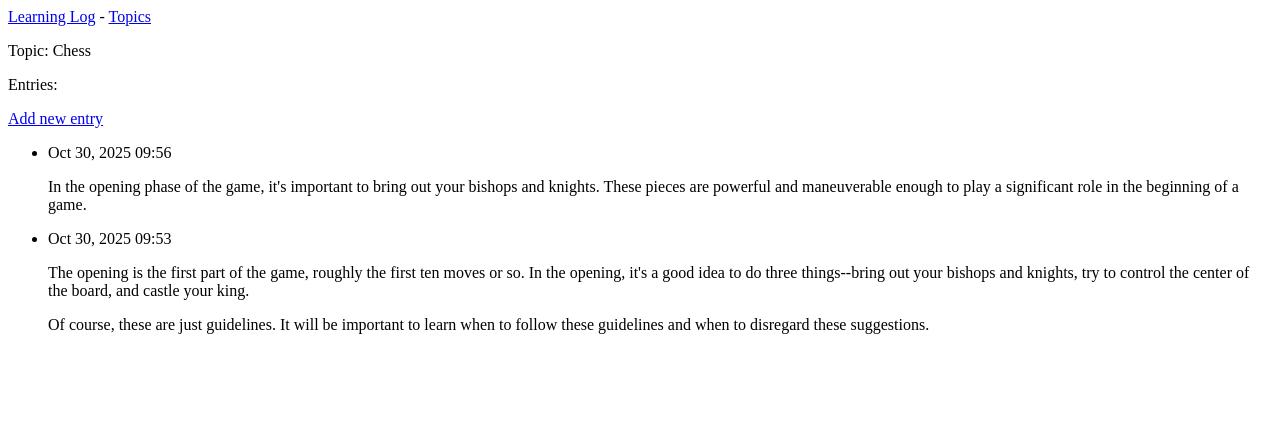
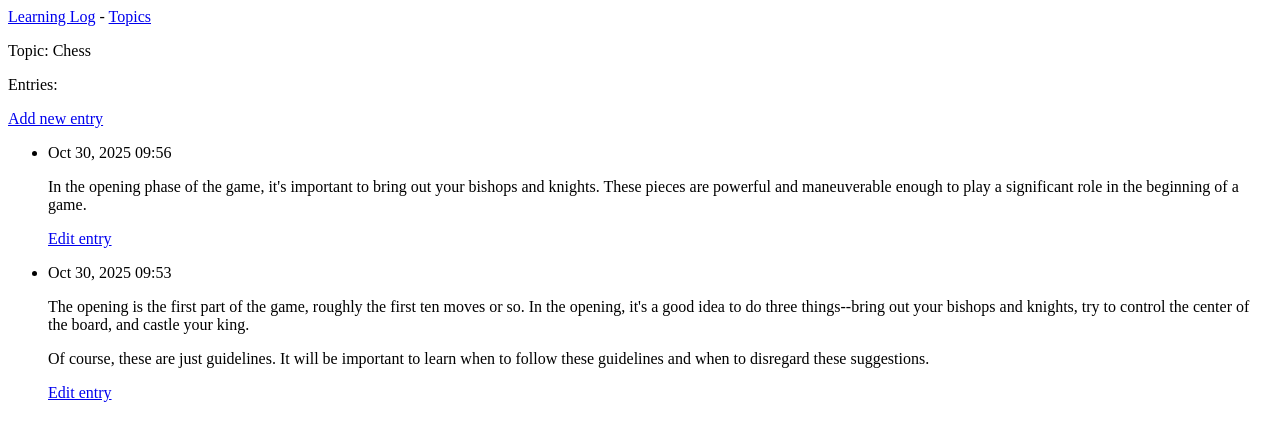
Before and after one commit to guerra-joel27/learning_log, a Django app: page /topics/1/ in a window 1280 px wide. Shown: the top 441 px of the page. Run offline with Django 5.2, Linux system fonts and the light colour scheme; data comes from the database, SQL or seed files in the repository.

Commit message:
added the capability to edit entries

```diff
--- a/learning_logs/templates/learning_logs/topic.html
+++ b/learning_logs/templates/learning_logs/topic.html
@@ -11,6 +11,9 @@
     <li>
         <p>{{ entry.date_added|date:'M d, Y H:i' }}</p>
         <p>{{ entry.text|linebreaks }}</p>
+        <p>
+            <a href="{% url 'learning_logs:edit_entry' entry.id %}">Edit entry</a>
+        </p>
     </li>
     {% empty %}
     <li>There are no entries for this topic yet.</li>
--- a/learning_logs/urls.py
+++ b/learning_logs/urls.py
@@ -16,4 +16,6 @@ urlpatterns = [
     path("new_topic/", views.new_topic, name="new_topic"),
     # page for adding a new entry
     path("new_entry/<int:topic_id>/", views.new_entry, name="new_entry"),
+    # page for editing an entry
+    path("edit_entry/<int:entry_id>/", views.edit_entry, name="edit_entry"),
 ]
--- a/learning_logs/views.py
+++ b/learning_logs/views.py
@@ -1,7 +1,7 @@
 from django.shortcuts import redirect, render
 
 from .forms import EntryForm, TopicForm
-from .models import Topic
+from .models import Entry, Topic
 
 
 def index(request):
@@ -64,3 +64,22 @@ def new_entry(request, topic_id):
     # display a blank or invalid form
     context = {"topic": topic, "form": form}
     return render(request, "learning_logs/new_entry.html", context)
+
+
+def edit_entry(request, entry_id):
+    """edit an existing entry"""
+    entry = Entry.objects.get(id=entry_id)
+    topic = entry.topic
+
+    if request.method != "POST":
+        # initial request; pre-fill form with the current entry
+        form = EntryForm(instance=entry)
+    else:
+        # POST data submitted; process data
+        form = EntryForm(instance=entry, data=request.POST)
+        if form.is_valid():
+            form.save()
+            return redirect("learning_logs:topic", topic_id=topic.id)
+
+    context = {"entry": entry, "topic": topic, "form": form}
+    return render(request, "learning_logs/edit_entry.html", context)
```
Also changed, not shown: learning_logs/templates/learning_logs/edit_entry.html (added, +12 -0 lines).
